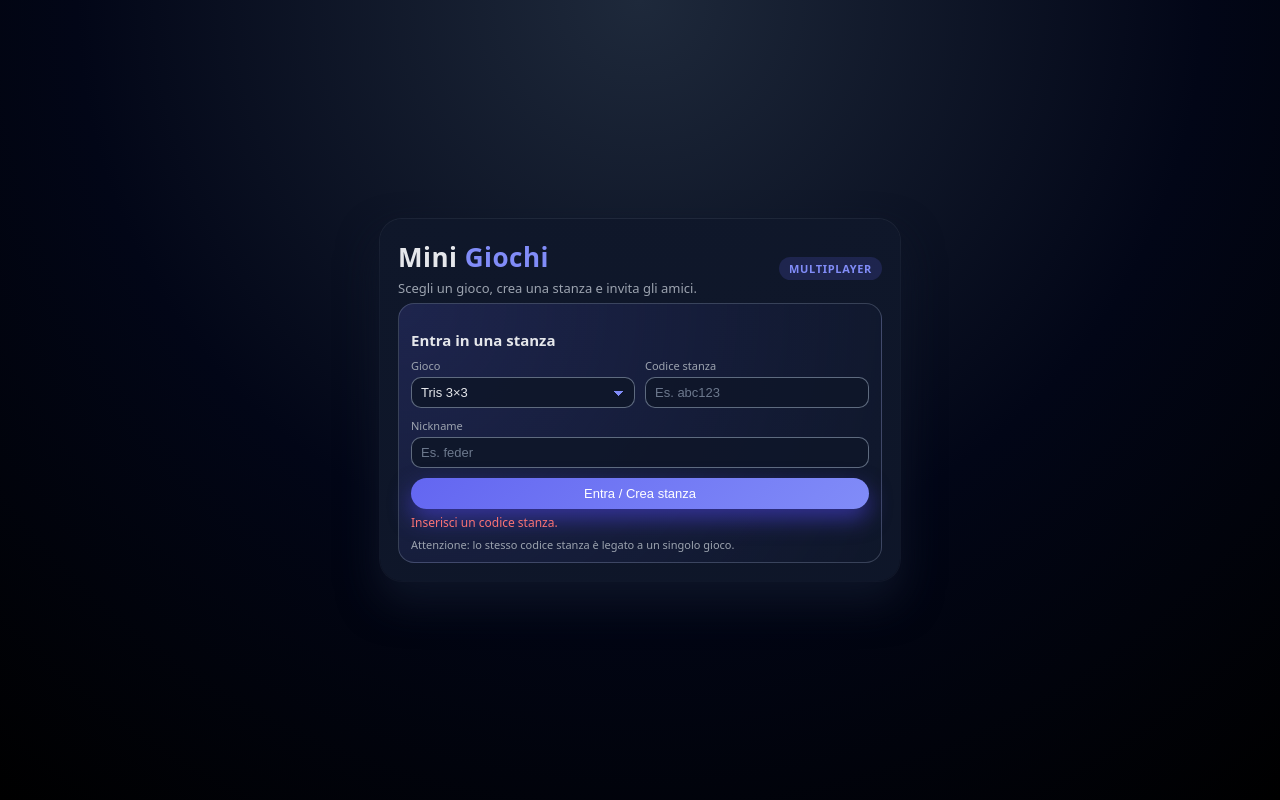
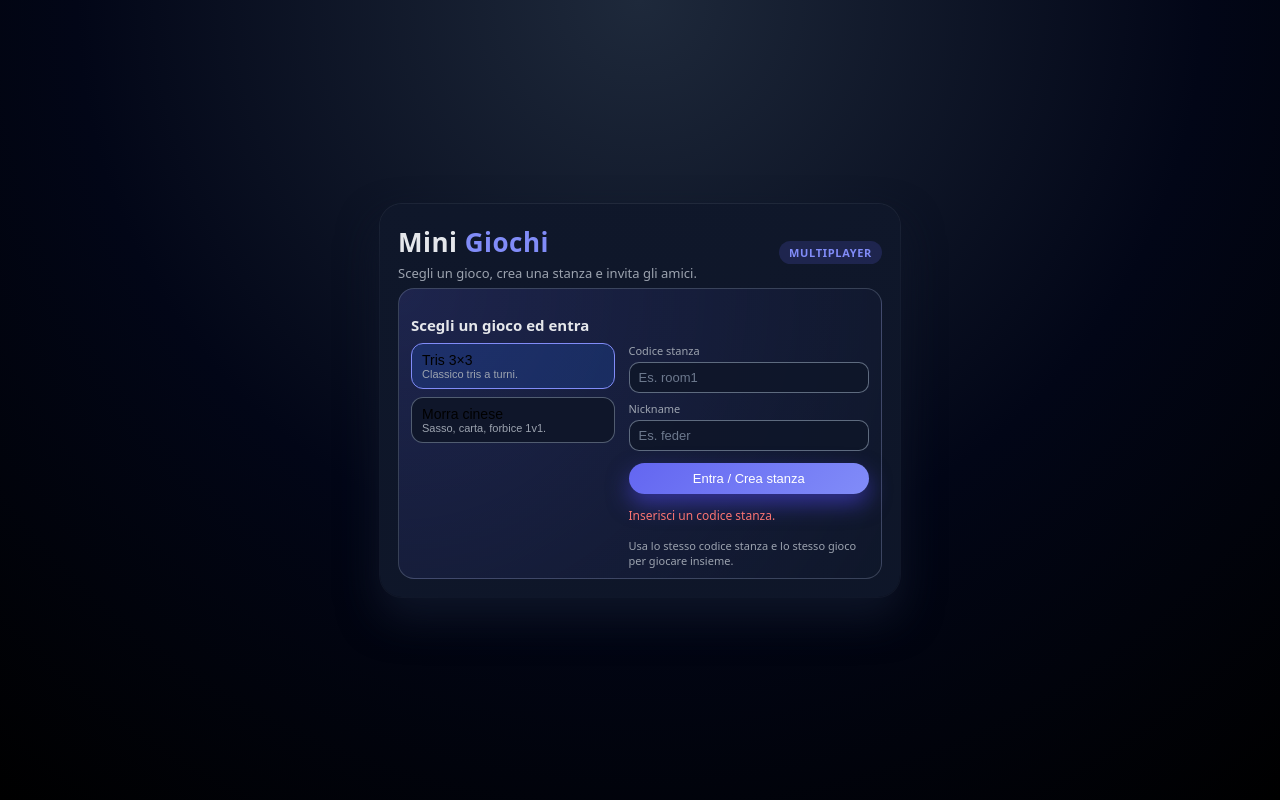
Before and after one commit to mimets/tris-online, a website: page public/index.html in a window 1280 px wide. Both pictures are taken after a click on the button "Entra / Crea stanza". Drawn offline with nearby package versions, Linux system fonts and the light colour scheme; no server answers.

Commit message:
Menu giochi a sinistra + tris/morra

```diff
--- a/public/client.js
+++ b/public/client.js
@@ -4,9 +4,9 @@ const socket = io();
 const loginDiv = document.getElementById('login');
 const roomIdInput = document.getElementById('roomIdInput');
 const nicknameInput = document.getElementById('nicknameInput');
-const gameSelect = document.getElementById('gameSelect');
 const joinBtn = document.getElementById('joinBtn');
 const loginError = document.getElementById('loginError');
+const gameOptions = document.querySelectorAll('.game-option');
 
 // gioco
 const gameDiv = document.getElementById('game');
@@ -37,6 +37,21 @@ const WIN_LINES = [
   [0,3,6],[1,4,7],[2,5,8],
   [0,4,8],[2,4,6]
 ];
+
+// selezione gioco dal menu a sinistra
+gameOptions.forEach(btn => {
+  btn.addEventListener('click', () => {
+    gameOptions.forEach(b => b.classList.remove('active'));
+    btn.classList.add('active');
+  });
+});
+
+function getSelectedGameType() {
+  const active = document.querySelector('.game-option.active');
+  if (!active) return 'tris';
+  const v = active.getAttribute('data-game');
+  return v === 'morra' ? 'morra' : 'tris';
+}
 
 function clearWinEffects() {
   boardEl.classList.remove('board-draw');
@@ -107,7 +122,7 @@ function updateGameLayout(gameType) {
 joinBtn.addEventListener('click', () => {
   const roomId = roomIdInput.value.trim();
   const nickname = nicknameInput.value.trim();
-  const gameType = gameSelect.value === 'morra' ? 'morra' : 'tris';
+  const gameType = getSelectedGameType();
 
   if (!roomId) {
     loginError.textContent = 'Inserisci un codice stanza.';
@@ -118,7 +133,7 @@ joinBtn.addEventListener('click', () => {
   socket.emit('joinRoom', { roomId, nickname, gameType });
 });
 
-// esci dalla stanza
+// esci stanza
 leaveBtn.addEventListener('click', () => {
   mySymbol = null;
   currentTurn = 'X';
@@ -138,12 +153,12 @@ leaveBtn.addEventListener('click', () => {
   renderBoard(null);
 });
 
-// errori dal server
+// errori
 socket.on('errorMessage', (msg) => {
   loginError.textContent = msg;
 });
 
-// inizializzazione dopo join
+// init dopo join
 socket.on('init', (data) => {
   currentRoomId = data.roomId;
   currentGameType = data.gameType;
@@ -167,7 +182,7 @@ socket.on('init', (data) => {
     statusEl.textContent = '';
   } else if (currentGameType === 'morra') {
     renderBoard(null);
-    symbolEl.textContent = 'Gioca cliccando una mossa qui sotto.';
+    symbolEl.textContent = 'Scegli sasso, carta o forbice.';
     turnEl.textContent = '';
     if (data.morra && data.morra.lastResult) {
       statusEl.textContent = data.morra.lastResult.text;
@@ -177,7 +192,7 @@ socket.on('init', (data) => {
   }
 });
 
-// aggiornamento lista giocatori
+// update giocatori
 socket.on('playersUpdate', (data) => {
   renderPlayers(data.players);
 });
@@ -222,13 +237,13 @@ socket.on('gameState', (data) => {
   }
 });
 
-// click celle (tris)
+// click celle tris
 cells.forEach(cell => {
   cell.addEventListener('click', () => {
     if (currentGameType !== 'tris') return;
     const index = parseInt(cell.getAttribute('data-index'), 10);
     if (gameOver) return;
-    if (!mySymbol) return; // spettatore
+    if (!mySymbol) return;
     socket.emit('makeMove', index);
   });
 });
@@ -242,7 +257,7 @@ morraButtons.forEach(btn => {
   });
 });
 
-// reset partita
+// reset
 resetBtn.addEventListener('click', () => {
   clearWinEffects();
   socket.emit('reset');
--- a/public/index.html
+++ b/public/index.html
@@ -17,31 +17,36 @@
     </header>
 
     <section id="login">
-      <h2 class="section-title">Entra in una stanza</h2>
+      <h2 class="section-title">Scegli un gioco ed entra</h2>
 
-      <div class="login-grid">
-        <div class="login-field">
-          <label for="gameSelect">Gioco</label>
-          <select id="gameSelect">
-            <option value="tris">Tris 3×3</option>
-            <option value="morra">Morra cinese (1v1)</option>
-          </select>
+      <div class="login-layout">
+        <div class="game-menu">
+          <button class="game-option active" data-game="tris">
+            <div class="game-title">Tris 3×3</div>
+            <div class="game-desc">Classico tris a turni.</div>
+          </button>
+          <button class="game-option" data-game="morra">
+            <div class="game-title">Morra cinese</div>
+            <div class="game-desc">Sasso, carta, forbice 1v1.</div>
+          </button>
         </div>
 
+        <div class="login-form">
           <div class="login-field">
             <label for="roomIdInput">Codice stanza</label>
-          <input id="roomIdInput" type="text" maxlength="12" placeholder="Es. abc123">
+            <input id="roomIdInput" type="text" maxlength="12" placeholder="Es. room1">
           </div>
 
           <div class="login-field">
             <label for="nicknameInput">Nickname</label>
             <input id="nicknameInput" type="text" maxlength="14" placeholder="Es. feder">
           </div>
-      </div>
 
           <button id="joinBtn" class="primary-btn">Entra / Crea stanza</button>
           <p id="loginError" class="error"></p>
-      <p class="hint">Attenzione: lo stesso codice stanza è legato a un singolo gioco.</p>
+          <p class="hint">Usa lo stesso codice stanza e lo stesso gioco per giocare insieme.</p>
+        </div>
+      </div>
     </section>
 
     <section id="game" class="hidden">
--- a/public/style.css
+++ b/public/style.css
@@ -93,10 +93,53 @@ h1 span {
   border: 1px solid rgba(148, 163, 184, 0.3);
 }
 
-.login-grid {
+.login-layout {
   display: grid;
-  grid-template-columns: repeat(2, minmax(0, 1fr));
-  gap: 10px;
+  grid-template-columns: 1.1fr 1.3fr;
+  gap: 14px;
+}
+
+.game-menu {
+  display: flex;
+  flex-direction: column;
+  gap: 8px;
+}
+
+.game-option {
+  width: 100%;
+  text-align: left;
+  background: rgba(15, 23, 42, 0.95);
+  border-radius: 12px;
+  border: 1px solid rgba(148, 163, 184, 0.5);
+  padding: 8px 10px;
+  cursor: pointer;
+  transition: border-color 0.15s, background 0.15s, transform 0.1s, box-shadow 0.1s;
+}
+
+.game-option .game-title {
+  font-size: 14px;
+}
+
+.game-option .game-desc {
+  font-size: 11px;
+  color: var(--text-soft);
+}
+
+.game-option:hover {
+  transform: translateY(-1px);
+  border-color: var(--accent-strong);
+  box-shadow: 0 6px 16px rgba(30, 64, 175, 0.5);
+}
+
+.game-option.active {
+  background: rgba(37, 99, 235, 0.2);
+  border-color: var(--accent-strong);
+}
+
+.login-form {
+  display: flex;
+  flex-direction: column;
+  gap: 8px;
 }
 
 .login-field {
@@ -105,17 +148,12 @@ h1 span {
   gap: 4px;
 }
 
-.login-field:nth-child(3) {
-  grid-column: 1 / -1;
-}
-
 .login-field label {
   font-size: 11px;
   color: var(--text-soft);
 }
 
-input[type="text"],
-select {
+input[type="text"] {
   background: rgba(15, 23, 42, 0.9);
   border-radius: 10px;
   border: 1px solid rgba(148, 163, 184, 0.6);
@@ -130,28 +168,12 @@ input[type="text"]::placeholder {
   color: rgba(148, 163, 184, 0.7);
 }
 
-input[type="text"]:focus,
-select:focus {
+input[type="text"]:focus {
   border-color: var(--accent-strong);
   box-shadow: 0 0 0 1px rgba(129, 140, 248, 0.6);
   background: rgba(15, 23, 42, 1);
   transform: translateY(-1px);
 }
-
-select {
-  appearance: none;
-  -webkit-appearance: none;
-  background-image:
-    linear-gradient(45deg, transparent 50%, var(--accent-strong) 50%),
-    linear-gradient(135deg, var(--accent-strong) 50%, transparent 50%);
-  background-position:
-    calc(100% - 15px) calc(50% + 1px),
-    calc(100% - 10px) calc(50% + 1px);
-  background-size: 5px 5px, 5px 5px;
-  background-repeat: no-repeat;
-}
-
-/* BUTTONS */
 
 .primary-btn,
 .secondary-btn,
@@ -167,7 +189,7 @@ select {
 }
 
 .primary-btn {
-  margin-top: 10px;
+  margin-top: 4px;
   width: 100%;
   background: linear-gradient(135deg, var(--accent), var(--accent-strong));
   color: white;
@@ -320,8 +342,6 @@ select {
   opacity: 0.92;
 }
 
-/* highlight linea vincente */
-
 .cell.win {
   border-color: var(--win);
   box-shadow:
@@ -336,8 +356,6 @@ select {
   70% { transform: scale(0.98); }
   100% { transform: scale(1); }
 }
-
-/* board shake per pareggio */
 
 .board-draw {
   animation: shake-draw 0.4s ease-out 0s 1;
@@ -405,4 +423,8 @@ select {
   .app-header {
     align-items: flex-start;
   }
+
+  .login-layout {
+    grid-template-columns: 1fr;
+  }
 }
```
Also changed, not shown: server.js (+4 -10 lines). Lines whose indentation alone changed are shown as unchanged.
